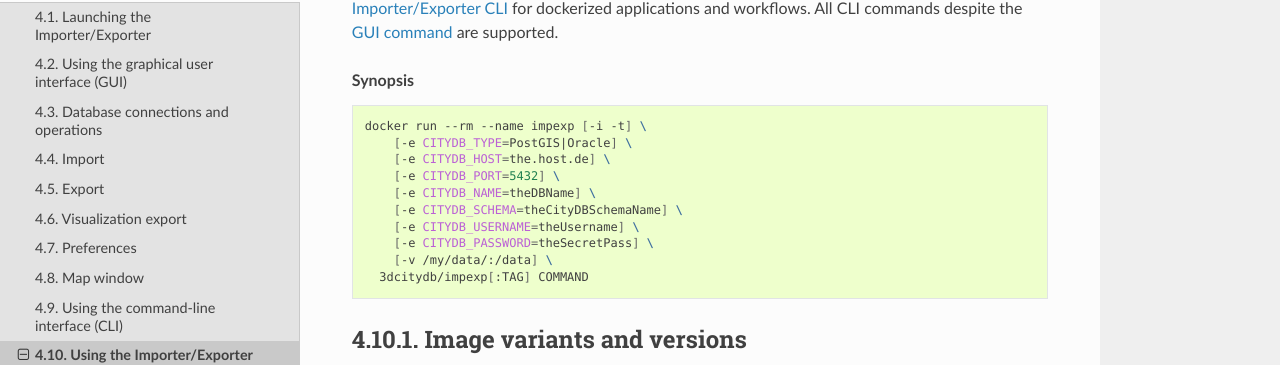
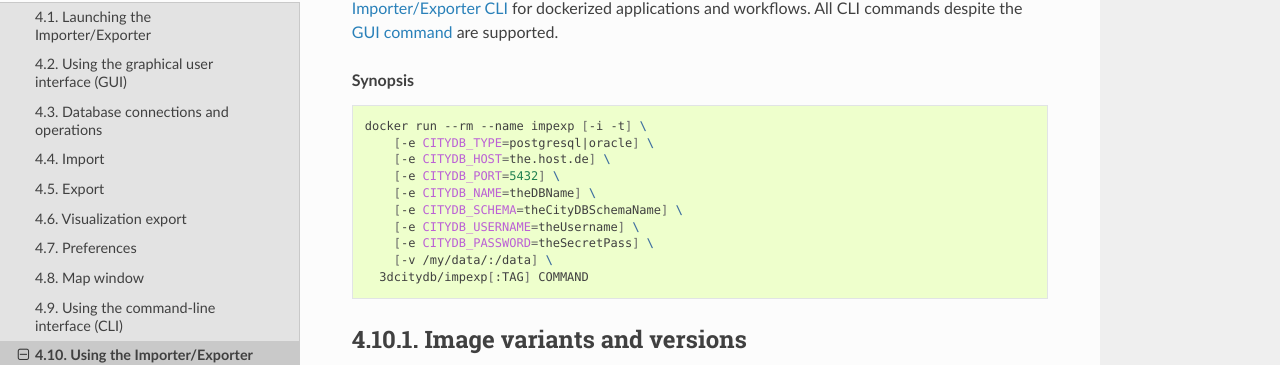
Before and after one commit to 3dcitydb/3dcitydb-docs, a Sphinx documentation site: the page built from source/impexp/docker.rst, in a window 1280 px wide and 900 px high. Shown: the part 187-552 px from the top of the window. Built offline with Sphinx 7.4.7 and the Read the Docs theme 2.0.0, drawn with Linux system fonts in a browser that asks for light colours.

Commit message:
fixed CITYDB_TYPE alternatives

```diff
--- a/source/impexp/docker.rst
+++ b/source/impexp/docker.rst
@@ -14,7 +14,7 @@ dockerized applications and workflows. All CLI commands despite the
   :name: impexp_docker_code_synopsis
 
   docker run --rm --name impexp [-i -t] \
-      [-e CITYDB_TYPE=PostGIS|Oracle] \
+      [-e CITYDB_TYPE=postgresql|oracle] \
       [-e CITYDB_HOST=the.host.de] \
       [-e CITYDB_PORT=5432] \
       [-e CITYDB_NAME=theDBName] \
--- a/source/wfs/docker.rst
+++ b/source/wfs/docker.rst
@@ -20,7 +20,7 @@ the images.
   :name: wfs_docker_code_synopsis
 
   docker run --name wfs [-d] -p 8080:8080 \
-      [-e CITYDB_TYPE=PostGIS|Oracle] \
+      [-e CITYDB_TYPE=postgresql|oracle] \
       [-e CITYDB_HOST=the.host.de] \
       [-e CITYDB_PORT=thePort] \
       [-e CITYDB_NAME=theDBName] \
```
